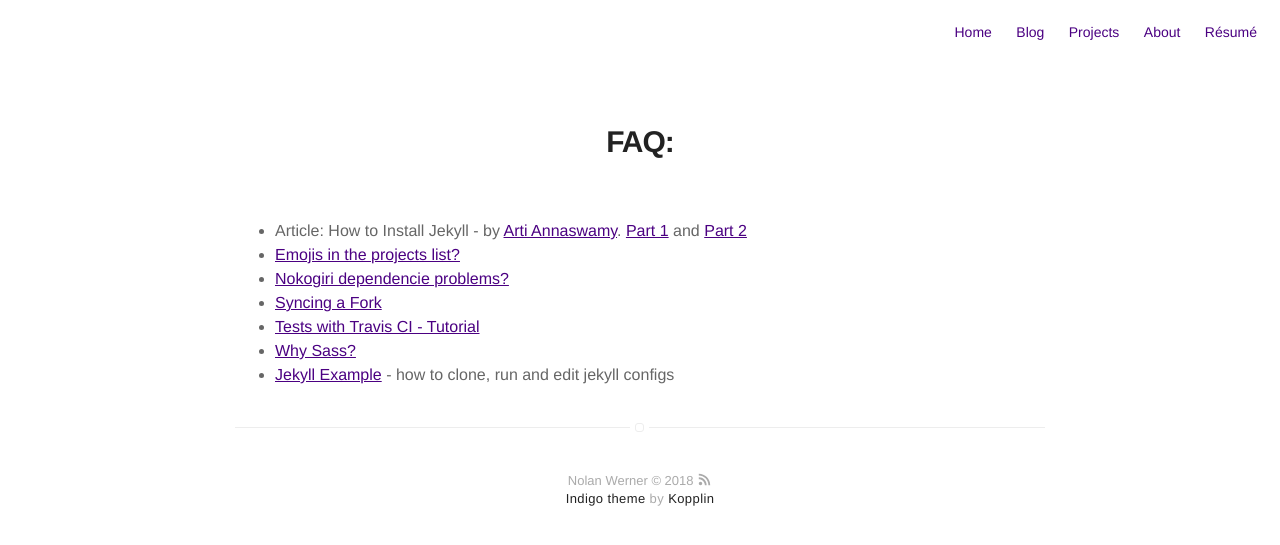
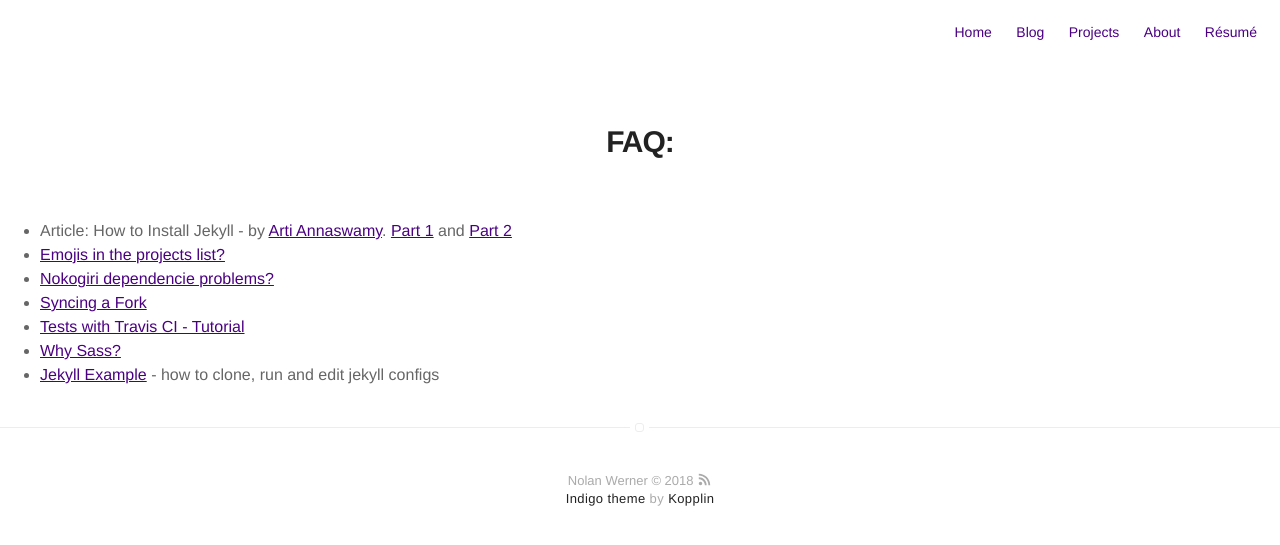
Before and after one commit to Granolanbar/Granolanbar.github.io, a Jekyll site: the page built from FAQ.md, in a window 1280 px wide. Shown: the top 545 px of the page. Built offline with Jekyll 4.4.1, drawn with Linux system fonts in a browser that asks for light colours; our own code applies the rules of GitHub Pages for plain Markdown files.

Commit message:
Width Configuration

```diff
--- a/_config.yml
+++ b/_config.yml
@@ -69,7 +69,7 @@
 # do you want a larger site? change the option below
 # options: [normal, large] | default: normal
 # normal = 560px / large = 810px
-width: large
+width: 1000px
 
 # if you don't need pagination, comment the *paginate* configs below
 # paginate: 5
```
